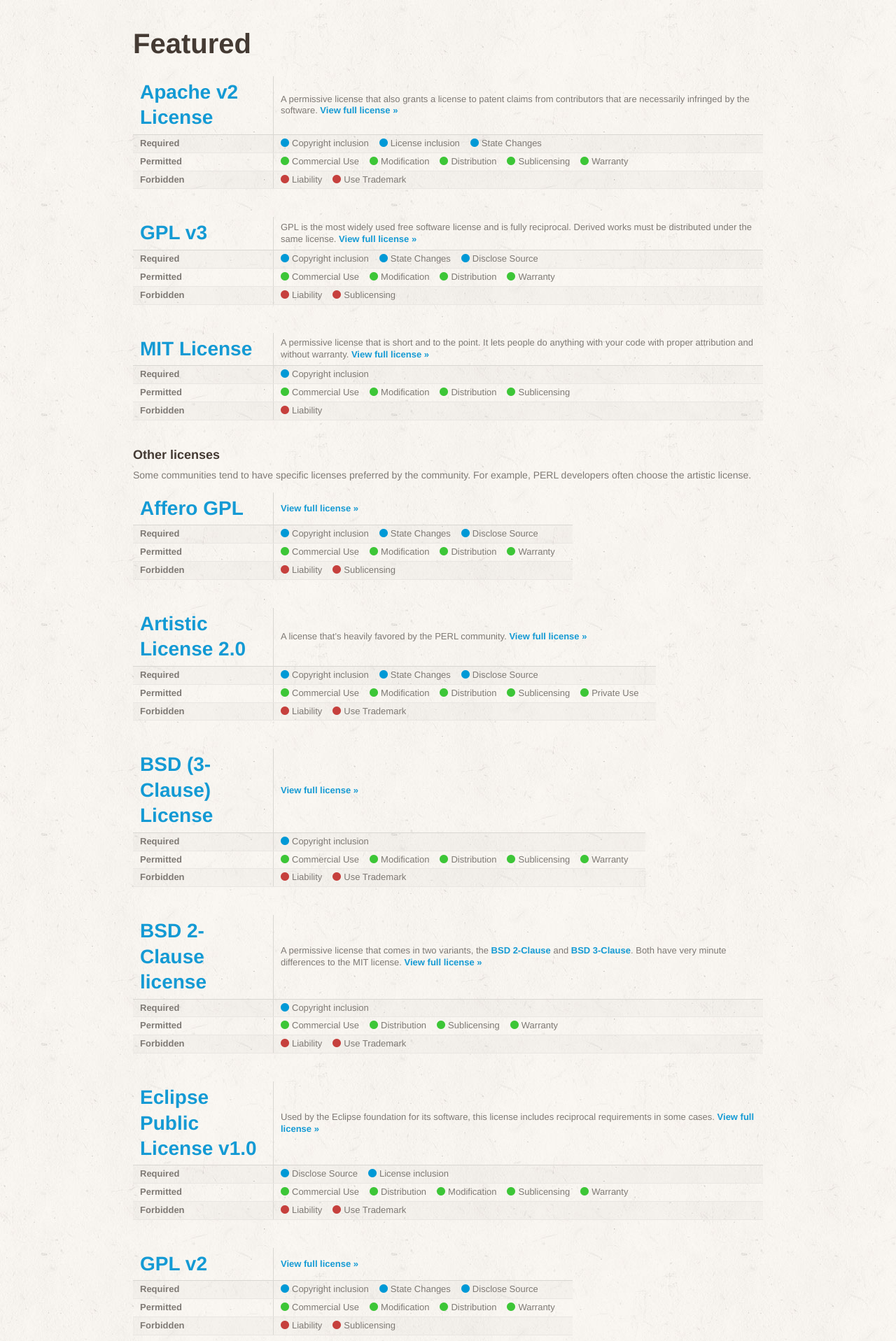
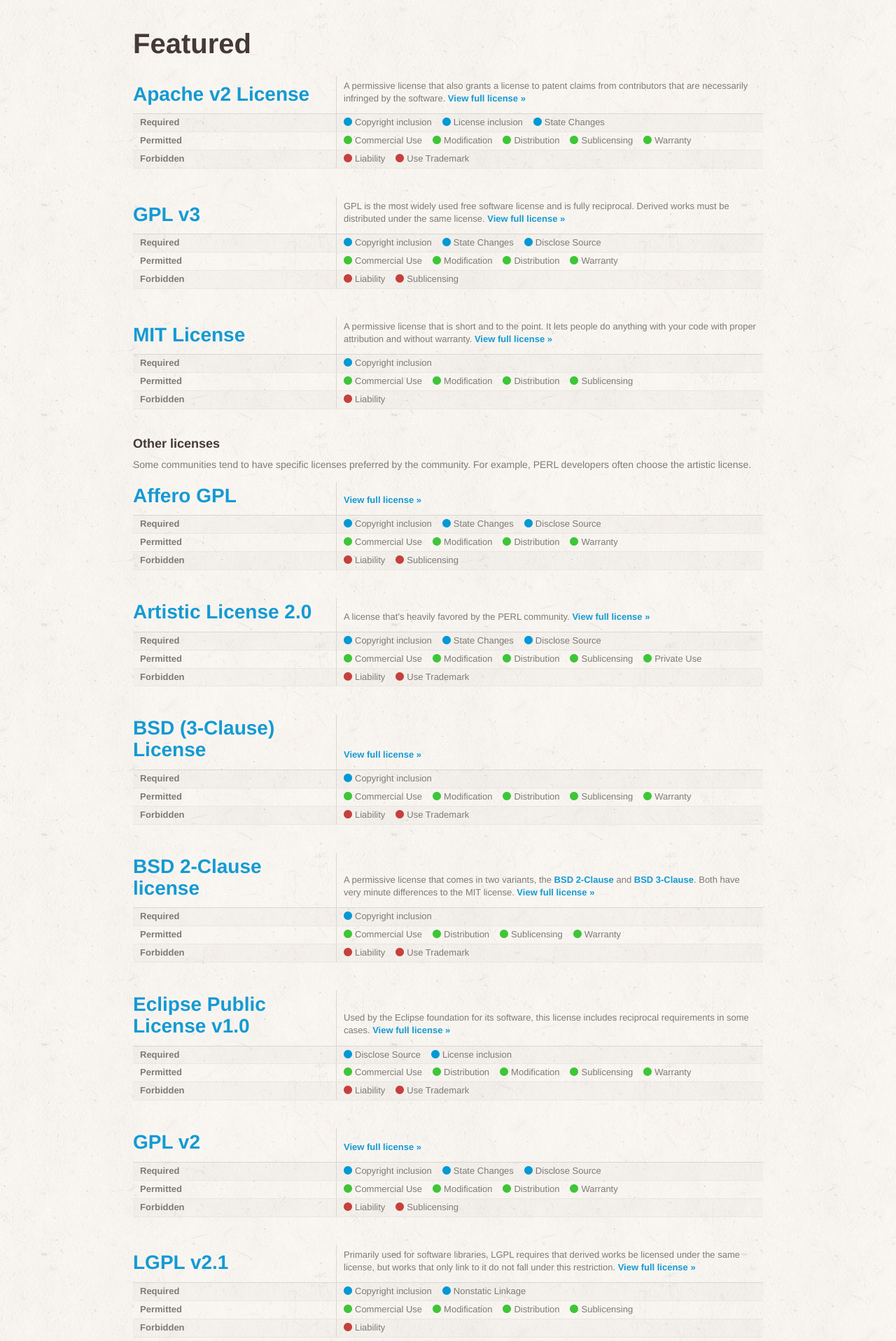
Before and after one commit to github/choosealicense.com, a Jekyll site: the page built from licenses.html, in a window 1280 px wide. Shown: the top 1917 px of the page at 70% size. Built offline with Jekyll 4.4.1, drawn with Linux system fonts in a browser that asks for light colours; some web fonts are replaced.

Commit message:
license table cleanup

```diff
--- a/css/application.css
+++ b/css/application.css
@@ -241,25 +241,36 @@
   display: inline-block;
   padding-left: 80px;
   padding-right: 80px;
+  font-weight: bold;
+}
+.see-more p:last-child {
+  margin-bottom: 0.3em;
 }
 
 .license-rules {
   font-size: 13px;
   line-height: 1.3;
   margin-bottom: 40px;
+  width: 100%;
 }
 .license-rules th {
   border-bottom: solid 1px #d9d7d2;
-  padding: 5px 10px;
+  padding: 5px 10px 12px 10px;
+  vertical-align: bottom;
+}
+.license-rules th.summary {
+  line-height: 1.4;
 }
 .license-rules .name {
   border-right: solid 1px #d9d7d2;
-  width: 180px;
+  padding-left: 0;
+  width: 280px;
 }
 .license-rules .name a {
   font-family: 'Chivo', 'Helvetica Neue', Helvetica, Arial, serif;
   font-size: 28px;
   font-weight: 900;
+  line-height: 1.1;
 }
 .license-rules .name small a {
   font-size: 16px;
```
